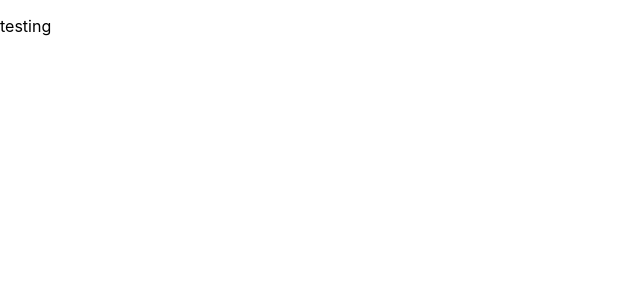
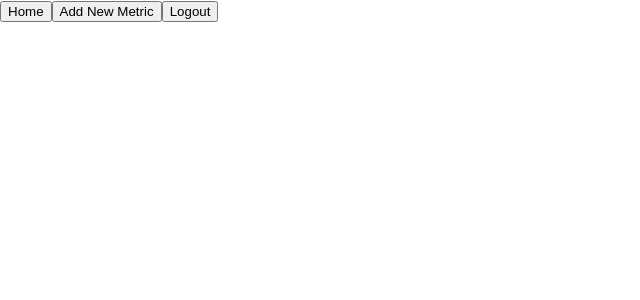
Before and after one commit to ChadDrake/fitnotes-client, a React (Create React App) app: page / in a window 1280 px wide. Shown: the top 300 px of the page, without its empty margins (0-640 px from the left). Built offline with nearby package versions, Linux system fonts and the light colour scheme.

Commit message:
set up basic routing in anticpation of components

```diff
--- a/package.json
+++ b/package.json
@@ -8,6 +8,8 @@
     "@testing-library/user-event": "^7.2.1",
     "react": "^16.13.1",
     "react-dom": "^16.13.1",
+    "react-router": "^5.2.0",
+    "react-router-dom": "^5.2.0",
     "react-scripts": "3.4.3"
   },
   "scripts": {
--- a/src/App.js
+++ b/src/App.js
@@ -1,15 +1,17 @@
-import React from "react";
+import React, { Component } from "react";
+import { Route, Switch } from "react-router-dom";
+import Header from "./Header/Header";
 
-function App() {
-  return (
-    <main className="App">
-      {
-        <div>
-          <p>testing</p>
-        </div>
-      }
-    </main>
-  );
+class App extends Component {
+  render() {
+    return (
+      <section>
+        <header>
+          <Header />
+        </header>
+      </section>
+    );
+  }
 }
 
 export default App;
--- /dev/null
+++ b/src/Header/Header.js
@@ -0,0 +1,14 @@
+import React, { Component } from "react";
+import { Link } from "react-router-dom";
+
+export default class Nav extends Component {
+  render() {
+    return (
+      <section>
+        <button type="button">Home</button>
+        <button type="button">Add New Metric</button>
+        <button type="button">Logout</button>
+      </section>
+    );
+  }
+}
```
Also changed, not shown: src/Home/Home.js (added), 1 other file (tests, documents, lock files or other folders).
